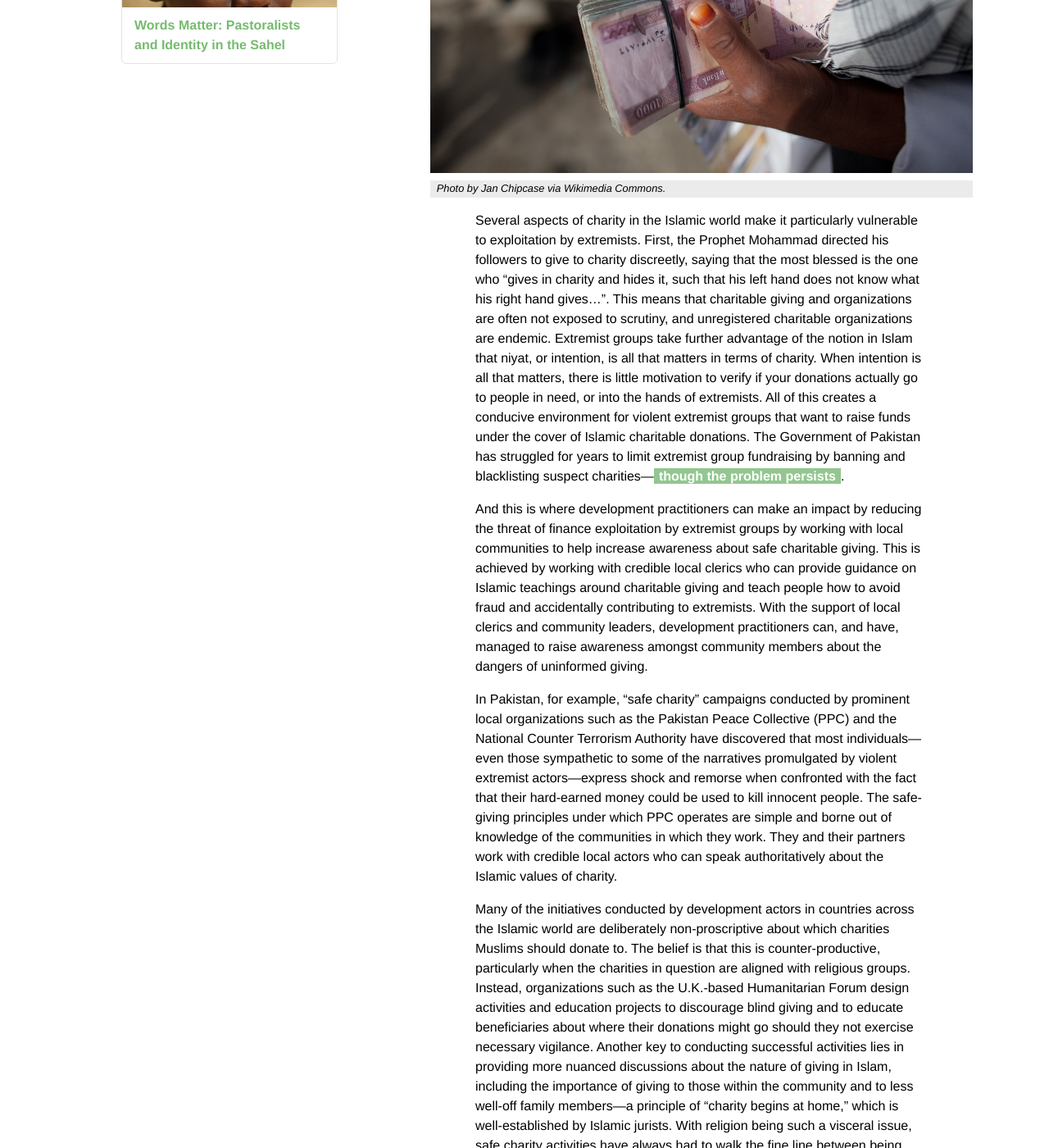
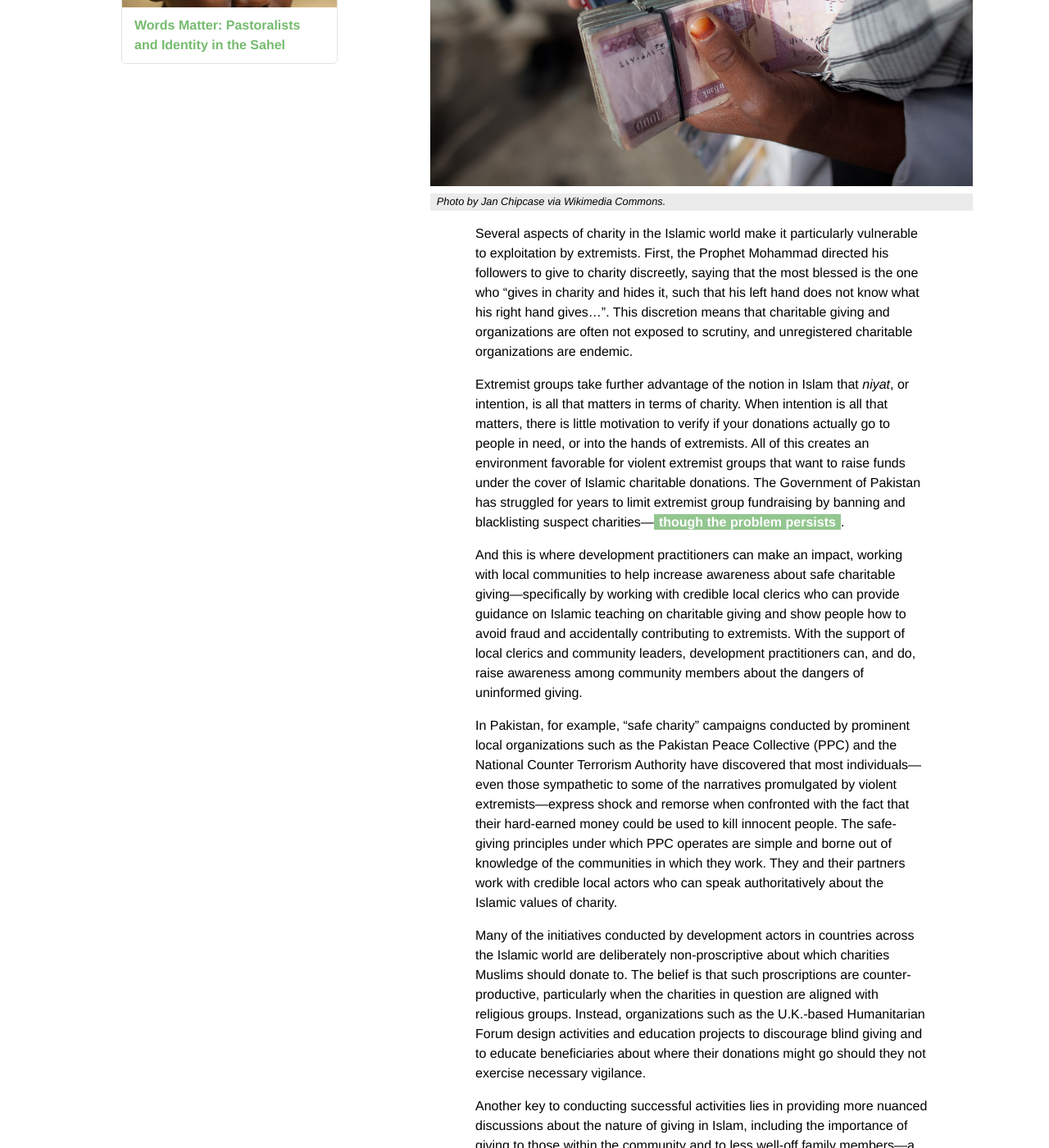
Before and after one commit to BryanSchuetz/CS-, a Jekyll site: the page built from _posts/2018-09-10-the-money-trail-part-i-safe-charitable-giving-in-pakistan.markdown, in a window 1280 px wide and 1400 px high, scrolled down 1454 px. Shown: the whole window at 82% size. Built offline with Jekyll 4.4.1, drawn with Linux system fonts in a browser that asks for light colours; some of the changed text lies outside the part shown.

Commit message:
Updated Youth And Violent Extremism In Mindanao Philippines and 1 other file

```diff
--- a/_posts/2018-09-10-the-money-trail-part-i-safe-charitable-giving-in-pakistan.markdown
+++ b/_posts/2018-09-10-the-money-trail-part-i-safe-charitable-giving-in-pakistan.markdown
@@ -13,28 +13,34 @@ social-image:
 thumbnail: "/uploads/800px-Afghan_children_request_leaflets_in_a_Bagram_bazaar-106ade.jpg"
 ---
 
-![Old_Peshawar.jpg](/uploads/Old_Peshawar.jpg "(Photo by Reenem via Wikimedia Commons)"){:.float-left}Counter-threat finance (CTF)—the efforts to reduce the flow of money that funds terrorism and organized crime—has been a key component of the international community’s struggle against terrorism since the terror attacks of September 11, 2001. When we think of CTF, international banking, money laundering, and oil smuggling come to mind, but we don’t often think of international development. While early efforts succeeded in limiting terrorist groups’ access to international financial networks, these groups have fallen back on tried-and-true methods to keep the money flowing by exploiting charitable donations, mining and smuggling of natural resources, taxation, currency exchange, extortion, and criminal enterprises. By gaining control of territory and through carefully designed financial systems, the Islamic State enjoyed unprecedented access to financial resources. If we hope to succeed in choking violent extremist groups’ access to funds, it is time to recognize that development interventions can play a key role. In this, and in a second post, I will discuss how development practitioners can make concrete contributions to reducing extremist group financing and help vulnerable communities avoid inadvertently funding the very people who seek to destroy them.
+![Old_Peshawar.jpg](/uploads/Old_Peshawar.jpg "(Photo by Reenem via Wikimedia Commons)"){:.float-left}Counter-threat finance—the efforts to reduce the flow of money that funds terrorism and organized crime—has been a key component of the international community’s struggle against terrorism since the terror attacks of September 11, 2001. When we think of counter-threat finance, international banking, money laundering, and oil smuggling come to mind, but we don’t often think of international development.
+
+While early efforts succeeded in limiting terrorist groups’ access to international financial networks, these groups have fallen back on tried-and-true methods to keep the money flowing by exploiting charitable donations, mining and smuggling of natural resources, taxation, currency exchange, extortion, and criminal enterprises. By gaining control of territory and through carefully designed financial systems, the Islamic State enjoyed unprecedented access to financial resources. If we hope to succeed in choking violent extremist groups’ access to funds, it is time to recognize that development interventions can play a key role. In this, and in a second post, I will discuss how development practitioners can make concrete contributions to reducing extremist group financing and help vulnerable communities avoid inadvertently funding terrorism.
 
 <!--more-->
 
 ## Dangerous Generosity
 
-One of the main pillars of Islam is the injunction to give charity to those in need. Muslims answer this call to the tune of hundreds of billions, if not trillions, of dollars a year. Some estimates suggest that [between $200 billion and $1 trillion is spent annually in Zakat charitable donations alone](http://devinit.org/wp-content/uploads/2015/03/ONLINE-Zakat_report_V9a.pdf). This figure does not include other forms of Islamic charity such as Sadaqah, Fitrana, Kharj, or Khums. A developing country such as Pakistan, for example, [gives more than $2 billion annually to charity](https://tribune.com.pk/story/1664949/9-pakistan-one-charitable-nations-world-reveals-stanford-study/)—more than 1 percent of the country’s gross domestic product. In just one month during Ramadan 2017, British Muslims donated considerably more than $150 million. These figures are mind-blowing, and it is no surprise that extremist groups want in on the action.
+One of the main pillars of Islam is the injunction to give charity to those in need. Muslims answer this call to the tune of hundreds of billions, if not trillions, of dollars a year. Some estimates suggest that [between $200 billion and $1 trillion is spent annually in Zakat charitable donations alone](http://devinit.org/wp-content/uploads/2015/03/ONLINE-Zakat_report_V9a.pdf). This figure does not include other forms of Islamic charity such as Sadaqah, Fitrana, Kharj, or Khums. A developing country such as Pakistan, for example, [gives more than $2 billion annually to charity](https://tribune.com.pk/story/1664949/9-pakistan-one-charitable-nations-world-reveals-stanford-study/)—more than 1 percent of the country’s gross domestic product. In just one month during Ramadan 2017, British Muslims donated considerably more than $150 million. It is no surprise that extremist groups want in on the action.
 
 ![Holding%20Money.jpg](/uploads/Holding%20Money.jpg)`Photo by Jan Chipcase via Wikimedia Commons.`
 
-Several aspects of charity in the Islamic world make it particularly vulnerable to exploitation by extremists. First, the Prophet Mohammad directed his followers to give to charity discreetly, saying that the most blessed is the one who “gives in charity and hides it, such that his left hand does not know what his right hand gives…”. This means that charitable giving and organizations are often not exposed to scrutiny, and unregistered charitable organizations are endemic. Extremist groups take further advantage of the notion in Islam that niyat, or intention, is all that matters in terms of charity. When intention is all that matters, there is little motivation to verify if your donations actually go to people in need, or into the hands of extremists. All of this creates a conducive environment for violent extremist groups that want to raise funds under the cover of Islamic charitable donations. The Government of Pakistan has struggled for years to limit extremist group fundraising by banning and blacklisting suspect charities—[though the problem persists](https://www.reuters.com/article/us-pakistan-militants-exclusive/exclusive-pakistan-plans-takeover-of-charities-run-by-islamist-figure-u-s-has-targeted-idUSKBN1EQ0T6).
+Several aspects of charity in the Islamic world make it particularly vulnerable to exploitation by extremists. First, the Prophet Mohammad directed his followers to give to charity discreetly, saying that the most blessed is the one who “gives in charity and hides it, such that his left hand does not know what his right hand gives…”. This discretion means that charitable giving and organizations are often not exposed to scrutiny, and unregistered charitable organizations are endemic.
 
-And this is where development practitioners can make an impact by reducing the threat of finance exploitation by extremist groups by working with local communities to help increase awareness about safe charitable giving. This is achieved by working with credible local clerics who can provide guidance on Islamic teachings around charitable giving and teach people how to avoid fraud and accidentally contributing to extremists. With the support of local clerics and community leaders, development practitioners can, and have, managed to raise awareness amongst community members about the dangers of uninformed giving.
+Extremist groups take further advantage of the notion in Islam that *niyat*, or intention, is all that matters in terms of charity. When intention is all that matters, there is little motivation to verify if your donations actually go to people in need, or into the hands of extremists. All of this creates an environment favorable for violent extremist groups that want to raise funds under the cover of Islamic charitable donations. The Government of Pakistan has struggled for years to limit extremist group fundraising by banning and blacklisting suspect charities—[though the problem persists](https://www.reuters.com/article/us-pakistan-militants-exclusive/exclusive-pakistan-plans-takeover-of-charities-run-by-islamist-figure-u-s-has-targeted-idUSKBN1EQ0T6).
 
-In Pakistan, for example, “safe charity” campaigns conducted by prominent local organizations such as the Pakistan Peace Collective (PPC) and the National Counter Terrorism Authority have discovered that most individuals—even those sympathetic to some of the narratives promulgated by violent extremist actors—express shock and remorse when confronted with the fact that their hard-earned money could be used to kill innocent people. The safe-giving principles under which PPC operates are simple and borne out of knowledge of the communities in which they work. They and their partners work with credible local actors who can speak authoritatively about the Islamic values of charity.
+And this is where development practitioners can make an impact, working with local communities to help increase awareness about safe charitable giving—specifically by working with credible local clerics who can provide guidance on Islamic teaching on charitable giving and show people how to avoid fraud and accidentally contributing to extremists. With the support of local clerics and community leaders, development practitioners can, and do, raise awareness among community members about the dangers of uninformed giving.
 
-Many of the initiatives conducted by development actors in countries across the Islamic world are deliberately non-proscriptive about which charities Muslims should donate to. The belief is that this is counter-productive, particularly when the charities in question are aligned with religious groups. Instead, organizations such as the U.K.-based Humanitarian Forum design activities and education projects to discourage blind giving and to educate beneficiaries about where their donations might go should they not exercise necessary vigilance. Another key to conducting successful activities lies in providing more nuanced discussions about the nature of giving in Islam, including the importance of giving to those within the community and to less well-off family members—a principle of “charity begins at home,” which is well-established by Islamic jurists. With religion being such a visceral issue, safe charity activities have always had to walk the fine line between being informative yet non-confrontational.
+In Pakistan, for example, “safe charity” campaigns conducted by prominent local organizations such as the Pakistan Peace Collective (PPC) and the National Counter Terrorism Authority have discovered that most individuals—even those sympathetic to some of the narratives promulgated by violent extremists—express shock and remorse when confronted with the fact that their hard-earned money could be used to kill innocent people. The safe-giving principles under which PPC operates are simple and borne out of knowledge of the communities in which they work. They and their partners work with credible local actors who can speak authoritatively about the Islamic values of charity.
 
-There is some evidence that those who have been informed of safe-giving principles are more vigilant when donating in future and are more likely to spread their new found knowledge amongst friends and family—becoming far more credible transmitters of information than strangers from foreign nongovernmental organizations.
+Many of the initiatives conducted by development actors in countries across the Islamic world are deliberately non-proscriptive about which charities Muslims should donate to. The belief is that such proscriptions are counter-productive, particularly when the charities in question are aligned with religious groups. Instead, organizations such as the U.K.-based Humanitarian Forum design activities and education projects to discourage blind giving and to educate beneficiaries about where their donations might go should they not exercise necessary vigilance.
+
+Another key to conducting successful activities lies in providing more nuanced discussions about the nature of giving in Islam, including the importance of giving to those within the community and to less well-off family members—a principle of “charity begins at home,” which is well-established by Islamic jurists. With religion being such a visceral issue, safe charity activities have always had to walk the fine line between being informative yet non-confrontational.
+
+There is some evidence that those who have been informed of safe-giving principles are more vigilant when donating in future and are more likely to spread their new-found knowledge among friends and family—becoming far more credible transmitters of information than strangers from foreign nongovernmental organizations.
 
 ![800px-Afghan_children_request_leaflets_in_a_Bagram_bazaar.jpg](/uploads/800px-Afghan_children_request_leaflets_in_a_Bagram_bazaar.jpg)`A man hands out flyers to Afghan children at a local bazaar in Bagram, Afghanistan.`
 
-Safe-giving activities are also being conducted by Pakistan’s Chambers of Commerce, which have recently started to play a tentative role in helping change perceptions amongst small traders regarding charitable donation boxes. In shops across the Muslim world, one can find collection boxes for various charities. Shop owners rarely enquire about the credentials of the groups placing the boxes. There is some anecdotal evidence that campaigns and outreach by concerned umbrella authorities, working in combination with development actors, have helped educate local traders on the dangers of this lack of vigilance and have yielded results. One prominent member of the Islamabad Chamber of Commerce told me he was confident that local traders’ exposure to this type of educational campaign would ensure fewer suspicious donation boxes in shops and a greater vigilance amongst shopkeepers when allowing boxes to be placed on their premises.
+Safe-giving activities are also being conducted by Pakistan’s Chambers of Commerce, which have recently started to play a tentative role in helping change perceptions among small traders regarding charitable donation boxes. In shops across the Muslim world, one can find collection boxes for various charities. Shop owners rarely enquire about the credentials of the groups placing the boxes. There is anecdotal evidence that campaigns and outreach by concerned umbrella authorities, working in combination with development actors, have helped educate local traders on the dangers of this lack of vigilance and have yielded results. One prominent member of the Islamabad Chamber of Commerce told me he was confident that local traders’ exposure to this type of educational campaign would ensure fewer suspicious donation boxes in shops and a greater vigilance among shopkeepers when allowing boxes to be placed on their premises.
 
-These successes suggest that continuing to educate local communities about safe giving contributes to CTF and helps end the exploitation of people trying to fulfill their religious obligation to help those in need. Development practitioners need to remain at the forefront of efforts to educate communities vulnerable to violent extremist influence about the dangers of giving to unregistered charities and help raise awareness about safe-charity practices. It is only by ensuring communities are provided the tools and knowledge to remain vigilant against those who would use their generous impulse to sow division and commit acts of violence that this cycle of uninformed and dangerous generosity can be broken.
+These successes suggest that continuing to educate local communities about safe giving contributes to counter-threat finance and helps end the exploitation of people trying to fulfill their religious obligation to help those in need. Development practitioners need to remain at the forefront of efforts to educate communities vulnerable to violent extremist influence. It is only by ensuring communities are provided the tools and knowledge to remain vigilant against those who would use their generous impulse to sow division and commit acts of violence that this cycle of uninformed generosity can be broken.
```
Also changed, not shown: _posts/2018-09-11-youth-and-violent-extremism-in-mindanao-philippines.markdown (added, +16 -0 lines).
